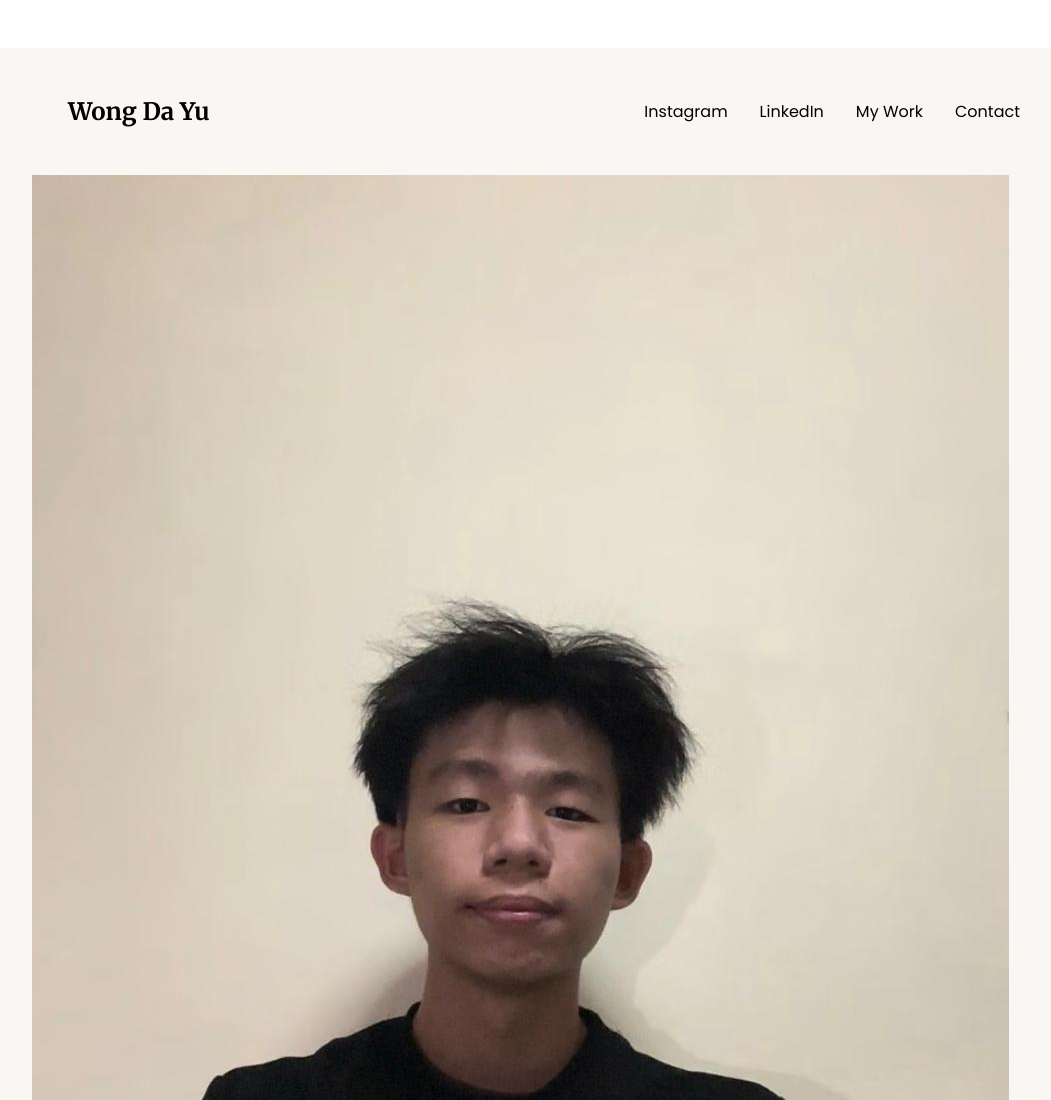
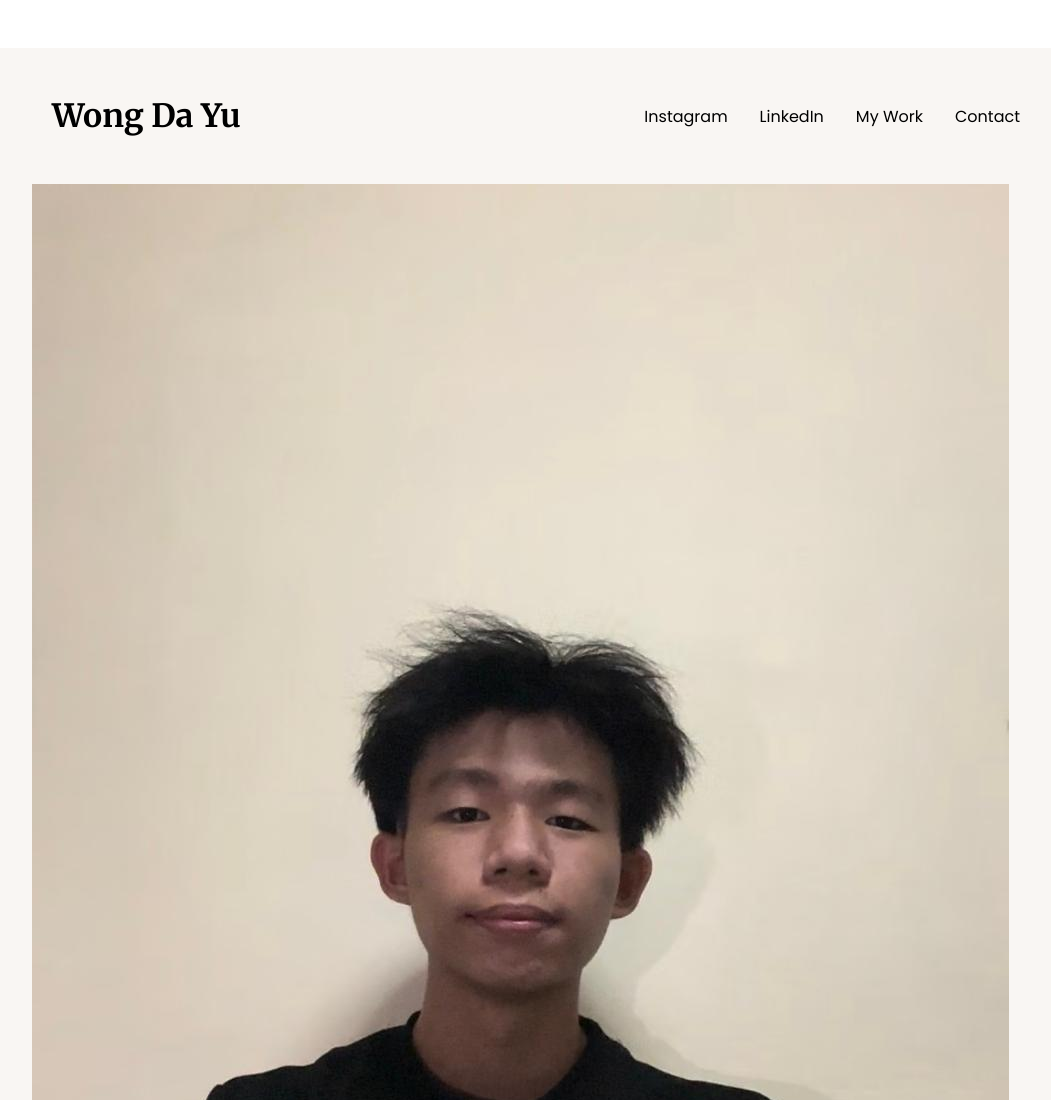
Before and after one commit to bigraain/Profile, a plain HTML site: page index.html in a window 1280 px wide. Shown: the top 1100 px of the page, without its empty margins (120-1171 px from the left). Drawn offline with Linux system fonts and the light colour scheme.

Commit message:
Refactor CSS styles and fix formatting issues

```diff
--- a/style.css
+++ b/style.css
@@ -34,8 +34,8 @@ h3 {
 }
 
 #Name {
-  font-size: 1.5rem;
-  margin-left:3rem;
+  font-size: 2rem;
+  margin-left:2rem;
 }
 
 video {
```
